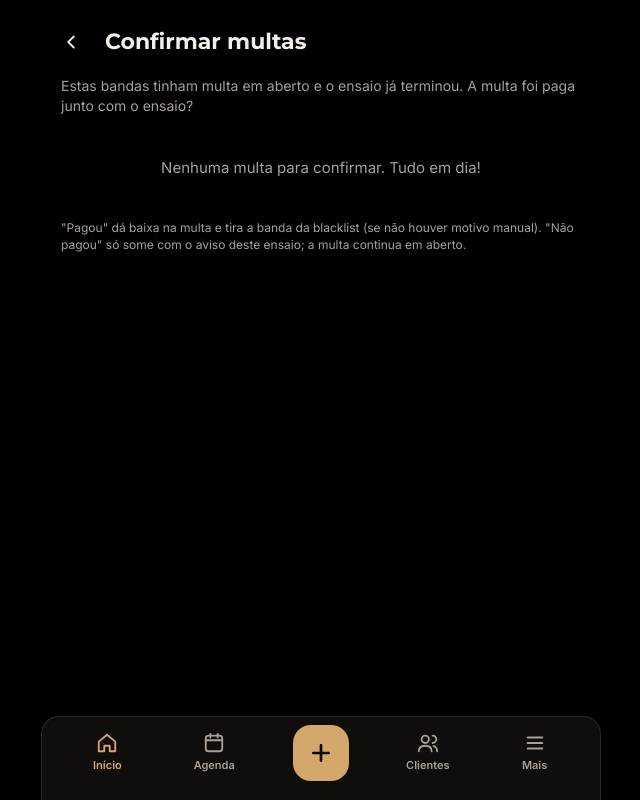
After one commit to pedroruan11/estudio-omega, a Django app: page /cobrancas/ in a window 1280 px wide. The commit adds this page. Shown: the whole page, without its empty margins (319-959 px from the left). Run offline with Django 5.2, Linux system fonts and the light colour scheme; a user stored in the database is signed in; tables that the repository leaves empty hold one stand-in row (values such as "Sample post").

Commit message:
Cobrança de multa no dia do ensaio
- Agendamento de banda na blacklist mostra o aviso, o motivo, as multas e o total
  a receber (ensaio + multa); Início e Agenda mostram 'Blacklist · cobrar multa'
- Depois do ensaio, sino no topo da tela Início e tela 'Confirmar multas':
  'Pagou' dá baixa nas multas (Administrador); 'Não pagou' só some com o aviso
- Administrador pode lançar multa manual na ficha do cliente
- 52 testes

Co-Authored-By: Claude Opus 5.5 <noreply@anthropic.com>
Claude-Session: https://claude.ai/code/session_01DiSCHkEfQ1AGPo6TpQCeqa

```diff
--- a/estudio/models.py
+++ b/estudio/models.py
@@ -233,6 +233,9 @@ class Agendamento(models.Model):
     cancelado_em = models.DateTimeField(null=True, blank=True)
     cancelado_por = models.ForeignKey(Usuario, on_delete=models.SET_NULL, null=True, blank=True, related_name="+")
     remarcacoes = models.PositiveSmallIntegerField(default=0)
+    cobranca_conferida = models.BooleanField(
+        default=False, help_text="Depois do ensaio, a equipe já confirmou se a multa foi paga ou não."
+    )
 
     objects = AgendamentoQuerySet.as_manager()
 
@@ -260,6 +263,7 @@ class Debito(models.Model):
         CANCELAMENTO = "cancelamento", "Cancelamento com menos de 48h"
         REMARCACAO = "remarcacao", "Remarcação com menos de 48h"
         FALTA = "falta", "Falta sem aviso"
+        AVULSO = "avulso", "Multa lançada manualmente"
 
     cliente = models.ForeignKey(Cliente, on_delete=models.PROTECT, related_name="debitos")
     agendamento = models.ForeignKey(Agendamento, on_delete=models.SET_NULL, null=True, blank=True, related_name="debitos")
--- a/estudio/static/estudio/app.css
+++ b/estudio/static/estudio/app.css
@@ -135,3 +135,5 @@ nav.barra>a.mais-novo{justify-self:center;width:56px;height:56px;border-radius:1
 .entrar img{width:220px;height:220px;object-fit:cover;align-self:center}
 .centro{text-align:center}
 .sr{position:absolute;width:1px;height:1px;overflow:hidden;clip:rect(0 0 0 0)}
+.sino{position:relative;width:44px;height:44px;border-radius:12px;background:var(--perigo-bg);color:var(--perigo);display:flex;align-items:center;justify-content:center;text-decoration:none}
+.sino-num{position:absolute;top:-4px;right:-4px;min-width:20px;height:20px;padding:0 5px;border-radius:99px;background:var(--perigo);color:#0A0A0A;font:700 12px Inter,sans-serif;display:flex;align-items:center;justify-content:center}
--- a/estudio/templates/estudio/_faixas.html
+++ b/estudio/templates/estudio/_faixas.html
@@ -8,6 +8,7 @@
 <a href="{% url 'agendamento' f.ag.pk %}" style="text-decoration:none;color:inherit;display:flex;flex-direction:column;gap:6px">
 <div class="linha"><span class="titulo-card">{{ f.ag.cliente }}</span><span class="pilula{% if f.ag.tipo == 'gravacao' %} clara{% endif %}">{{ f.ag.get_tipo_display }} · {{ f.ag.horas }}h</span></div>
 <span class="sub">{{ f.ini|time:"H:i" }} às {{ f.fim_l|time:"H:i" }}{% if f.ag.contato %} · {{ f.ag.contato.nome }}{% endif %}</span>
+{% if f.bl %}<span style="display:flex;gap:8px;align-items:center;flex-wrap:wrap"><span class="pilula perigo">Blacklist</span>{% if f.multa %}<span style="font-size:13px;font-weight:700;color:var(--perigo)">Cobrar multa {{ f.multa }}</span>{% endif %}</span>{% endif %}
 </a>
 {% if f.whats %}<div class="acoes"><a class="btn pequeno" href="{{ f.whats }}" target="_blank" rel="noopener"><svg width="18" height="18" viewBox="0 0 24 24" fill="none" stroke="currentColor" stroke-width="2" stroke-linecap="round" stroke-linejoin="round" aria-hidden="true"><path d="M21 11.5a8.4 8.4 0 0 1-12.4 7.4L3 21l2.1-5.4A8.4 8.4 0 1 1 21 11.5z"/></svg>Lembrete no WhatsApp</a></div>{% endif %}
 </div></div>
--- a/estudio/templates/estudio/agenda.html
+++ b/estudio/templates/estudio/agenda.html
@@ -22,7 +22,7 @@
 {% if f.livre %}
 <a class="slot livre-slot" href="{% url 'agendamento_novo' %}?data={{ f.ini|date:'Y-m-d' }}&hora={{ f.ini|time:'G' }}"><span class="t">{{ f.ini|time:"H:i" }} – {{ f.fim_l|time:"H:i" }}</span><span class="item-txt"><b>Livre</b><span style="font-size:13px">{% if f.horas < 2 %}Só gravação (ensaio exige 2h){% else %}Toque para agendar{% endif %}</span></span></a>
 {% else %}
-<a class="slot{% if f.ag.tipo == 'gravacao' %} grav{% endif %}" href="{% url 'agendamento' f.ag.pk %}"><span class="t">{{ f.ini|time:"H:i" }} – {{ f.fim_l|time:"H:i" }}</span><span class="item-txt"><b>{{ f.ag.cliente }}</b><span class="sub" style="font-size:13px">{{ f.ag.get_tipo_display }} · {{ f.ag.horas }}h</span></span></a>
+<a class="slot{% if f.ag.tipo == 'gravacao' %} grav{% endif %}" href="{% url 'agendamento' f.ag.pk %}"><span class="t">{{ f.ini|time:"H:i" }} – {{ f.fim_l|time:"H:i" }}</span><span class="item-txt"><b>{{ f.ag.cliente }}</b><span class="sub" style="font-size:13px">{{ f.ag.get_tipo_display }} · {{ f.ag.horas }}h</span>{% if f.bl %}<span style="font-size:12.5px;font-weight:700;color:var(--perigo)">Blacklist{% if f.multa %} · cobrar multa {{ f.multa }}{% endif %}</span>{% endif %}</span></a>
 {% endif %}
 {% empty %}<div class="vazio">A sala não funciona neste dia.</div>{% endfor %}
 </main>
--- /dev/null
+++ b/estudio/templates/estudio/cobrancas.html
@@ -0,0 +1,29 @@
+{% extends "estudio/base.html" %}
+{% block titulo %}Cobranças de multa{% endblock %}
+{% block topo %}
+<header class="topo compacto"><a class="voltar" href="{% url 'inicio' %}" aria-label="Voltar"><svg width="22" height="22" viewBox="0 0 24 24" fill="none" stroke="currentColor" stroke-width="2" stroke-linecap="round" aria-hidden="true"><path d="m15 18-6-6 6-6"/></svg></a><h1>Confirmar multas</h1></header>
+{% endblock %}
+{% block conteudo %}
+<main class="conteudo" style="gap:14px">
+<p class="sub" style="margin:0">Estas bandas tinham multa em aberto e o ensaio já terminou. A multa foi paga junto com o ensaio?</p>
+{% for i in itens %}
+<div class="card perigo" style="display:flex;flex-direction:column;gap:10px">
+<div class="linha"><a href="{% url 'cliente' i.ag.cliente.pk %}" class="titulo-card" style="color:var(--txt);text-decoration:none">{{ i.ag.cliente }}</a><span class="pilula perigo">Blacklist</span></div>
+<span class="sub" style="font-size:13px">{{ i.ag.get_tipo_display }} de {{ i.ag.inicio|date:"d/m" }} · {{ i.ag.inicio|time:"H:i" }}–{{ i.ag.fim|time:"H:i" }}</span>
+{% for d in i.multas %}<span style="font-size:13px;color:var(--txt2)">{{ d.get_motivo_display }}{% if d.descricao %} · {{ d.descricao }}{% endif %} · <b>R$ {{ d.valor|floatformat:2 }}</b></span>{% endfor %}
+<div class="dados" style="border-top:1px solid var(--perigo-borda)">
+<div><span>Multa</span><span style="color:var(--perigo)">{{ i.multa }}</span></div>
+<div><span>Total do dia (ensaio + multa)</span><span style="color:var(--ouro)">{{ i.total }}</span></div>
+</div>
+<div class="grade2">
+<form method="post" action="{% url 'cobranca_pagou' i.ag.pk %}">{% csrf_token %}<button class="btn ouro pequeno" type="submit"{% if not user.is_admin %} disabled{% endif %}>Pagou a multa</button></form>
+<form method="post" action="{% url 'cobranca_nao_pagou' i.ag.pk %}">{% csrf_token %}<button class="btn pequeno perigo" type="submit">Não pagou</button></form>
+</div>
+{% if not user.is_admin %}<span class="sub" style="font-size:12px">Só um administrador confirma o pagamento.</span>{% endif %}
+</div>
+{% empty %}
+<div class="vazio">Nenhuma multa para confirmar. Tudo em dia!</div>
+{% endfor %}
+<p class="sub" style="margin:0;font-size:12px">"Pagou" dá baixa na multa e tira a banda da blacklist (se não houver motivo manual). "Não pagou" só some com o aviso deste ensaio; a multa continua em aberto.</p>
+</main>
+{% endblock %}
--- a/estudio/templates/estudio/inicio.html
+++ b/estudio/templates/estudio/inicio.html
@@ -3,11 +3,17 @@
 {% block topo %}
 <header class="topo">
 <div style="display:flex;flex-direction:column;gap:4px"><span class="kicker ouro">{{ dia_curto }}</span><h1>Hoje no estúdio</h1></div>
+<div style="display:flex;align-items:center;gap:10px">
+{% if pendencias %}<a href="{% url 'cobrancas' %}" class="sino" aria-label="{{ pendencias }} cobrança{{ pendencias|pluralize }} de multa para confirmar">
+<svg width="22" height="22" viewBox="0 0 24 24" fill="none" stroke="currentColor" stroke-width="2" stroke-linecap="round" stroke-linejoin="round" aria-hidden="true"><path d="M6 8a6 6 0 0 1 12 0c0 7 3 9 3 9H3s3-2 3-9"/><path d="M10.3 21a1.94 1.94 0 0 0 3.4 0"/></svg>
+<span class="sino-num">{{ pendencias }}</span></a>{% endif %}
 <img class="logo-mini" src="{% static 'estudio/img/simbolo.png' %}" alt="Omega Studios" style="object-fit:contain;border-radius:0">
+</div>
 </header>
 {% endblock %}
 {% block conteudo %}
 <main class="conteudo">
+{% if pendencias %}<a href="{% url 'cobrancas' %}" class="erro" style="display:flex;justify-content:space-between;align-items:center;text-decoration:none;gap:10px"><span><b>Confirmar pagamento de multa</b><br><span style="font-size:13px">{{ pendencias }} ensaio{{ pendencias|pluralize }} de banda com multa já terminou.</span></span><span style="font-weight:700">Ver ›</span></a>{% endif %}
 <div class="grade3">
 <div class="card fino"><span class="num">{{ qtd }}</span><span class="rotulo">agendamento{{ qtd|pluralize }}</span></div>
 <div class="card fino"><span class="num">{{ ocupadas }}h</span><span class="rotulo">ocupadas</span></div>
--- a/estudio/views.py
+++ b/estudio/views.py
@@ -157,6 +157,10 @@ def _faixas_contexto(data):
         f["fim_l"] = timezone.localtime(f["fim"])
         if not f["livre"]:
             f["whats"] = link_whatsapp_lembrete(f["ag"])
+            cli = f["ag"].cliente
+            multa = cli.total_em_aberto()
+            f["bl"] = cli.blacklist_manual or multa > 0
+            f["multa"] = brl(multa) if multa > 0 else ""
     return faixas
 
 
@@ -188,6 +192,7 @@ def inicio(request):
         "livres": livres,
         "janela_txt": texto_janela(janela),
         "amanha": proximos,
+        "pendencias": regras.pendencias_cobranca().count(),
         "aba": "inicio",
     })
 
@@ -398,6 +403,12 @@ def agendamento(request, pk):
         "whats_lembrete": link_whatsapp_lembrete(ag),
         "novo": request.GET.get("novo") == "1",
         "debitos": ag.debitos.all(),
+        "bl": ag.cliente.na_blacklist,
+        "bl_motivo": ag.cliente.motivo_blacklist if ag.cliente.blacklist_manual else "",
+        "multas": ag.cliente.debitos_abertos(),
+        "multa": brl(multa) if (multa := ag.cliente.total_em_aberto()) > 0 else "",
+        "total_dia": brl(ag.valor_total + multa),
+        "agora": timezone.now(),
     })
 
 
@@ -626,3 +637,62 @@ def mais(request):
         "blacklist_n": Cliente.objects.filter(Q(blacklist_manual=True) | Q(debitos__quitado_em__isnull=True, debitos__isnull=False)).distinct().count(),
         "aba": "mais",
     })
+
+
+# ---------- cobrança de multa ----------
+
+@login_required
+def cobrancas(request):
+    itens = []
+    for ag in regras.pendencias_cobranca():
+        itens.append({
+            "ag": ag,
+            "multas": ag.cliente.debitos_abertos(),
+            "multa": brl(ag.cliente.total_em_aberto()),
+            "total": brl(ag.valor_total + ag.cliente.total_em_aberto()),
+        })
+    return render(request, "estudio/cobrancas.html", {"itens": itens, "aba": "inicio"})
+
+
+@login_required
+@require_POST
+def cobranca_pagou(request, pk):
+    ag = get_object_or_404(Agendamento.objects.select_related("cliente"), pk=pk)
+    try:
+        quitados = regras.confirmar_pagamento_multa(request.user, ag)
+    except regras.RegraErro as e:
+        messages.error(request, str(e))
+    else:
+        total = sum((d.valor for d in quitados), 0)
+        extra = "" if ag.cliente.na_blacklist else f" {ag.cliente} saiu da blacklist."
+        messages.success(request, f"Multa de {brl(total)} de {ag.cliente} marcada como paga.{extra}")
+    return redirect(request.POST.get("voltar") or "cobrancas")
+
+
+@login_required
+@require_POST
+def cobranca_nao_pagou(request, pk):
+    ag = get_object_or_404(Agendamento.objects.select_related("cliente"), pk=pk)
+    regras.multa_nao_paga(request.user, ag)
+    messages.warning(request, f"Anotado: {ag.cliente} não pagou. O débito continua em aberto e a banda segue na blacklist.")
+    return redirect(request.POST.get("voltar") or "cobrancas")
+
+
+@admin_required
+@require_POST
+def cliente_multa(request, pk):
+    from decimal import Decimal, InvalidOperation
+
+    c = get_object_or_404(Cliente, pk=pk)
+    try:
+        valor = Decimal(request.POST.get("valor", "").replace(".", "").replace(",", ".") or "0")
+    except InvalidOperation:
+        valor = None
+    descricao = request.POST.get("descricao", "").strip() or "Multa"
+    try:
+        regras.lancar_multa(request.user, c, valor, descricao)
+    except regras.RegraErro as e:
+        messages.error(request, str(e))
+    else:
+        messages.warning(request, f"Multa de {brl(valor)} lançada para {c}. Ela será cobrada no próximo ensaio.")
+    return redirect("cliente", pk=pk)
--- a/omega/urls.py
+++ b/omega/urls.py
@@ -31,6 +31,10 @@ urlpatterns = [
     path("clientes/<int:pk>/blacklist/", v.cliente_blacklist, name="cliente_blacklist"),
     path("debitos/<int:pk>/quitar/", v.debito_quitar, name="debito_quitar"),
     path("mais/", v.mais, name="mais"),
+    path("cobrancas/", v.cobrancas, name="cobrancas"),
+    path("cobrancas/<int:pk>/pagou/", v.cobranca_pagou, name="cobranca_pagou"),
+    path("cobrancas/<int:pk>/nao-pagou/", v.cobranca_nao_pagou, name="cobranca_nao_pagou"),
+    path("clientes/<int:pk>/multa/", v.cliente_multa, name="cliente_multa"),
     path("financeiro/", g.financeiro, name="financeiro"),
     path("financeiro/debitos/<int:pk>/quitar/", g.financeiro_quitar, name="financeiro_quitar"),
     path("estatisticas/", g.estatisticas, name="estatisticas"),
```
Also changed, not shown: estudio/regras.py (+50 -0 lines), estudio/templates/estudio/agendamento.html (+22 -0 lines), estudio/templates/estudio/cliente.html (+13 -0 lines), estudio/tests.py (+54 -0 lines), estudio/migrations/0004_cobranca.py (added).
